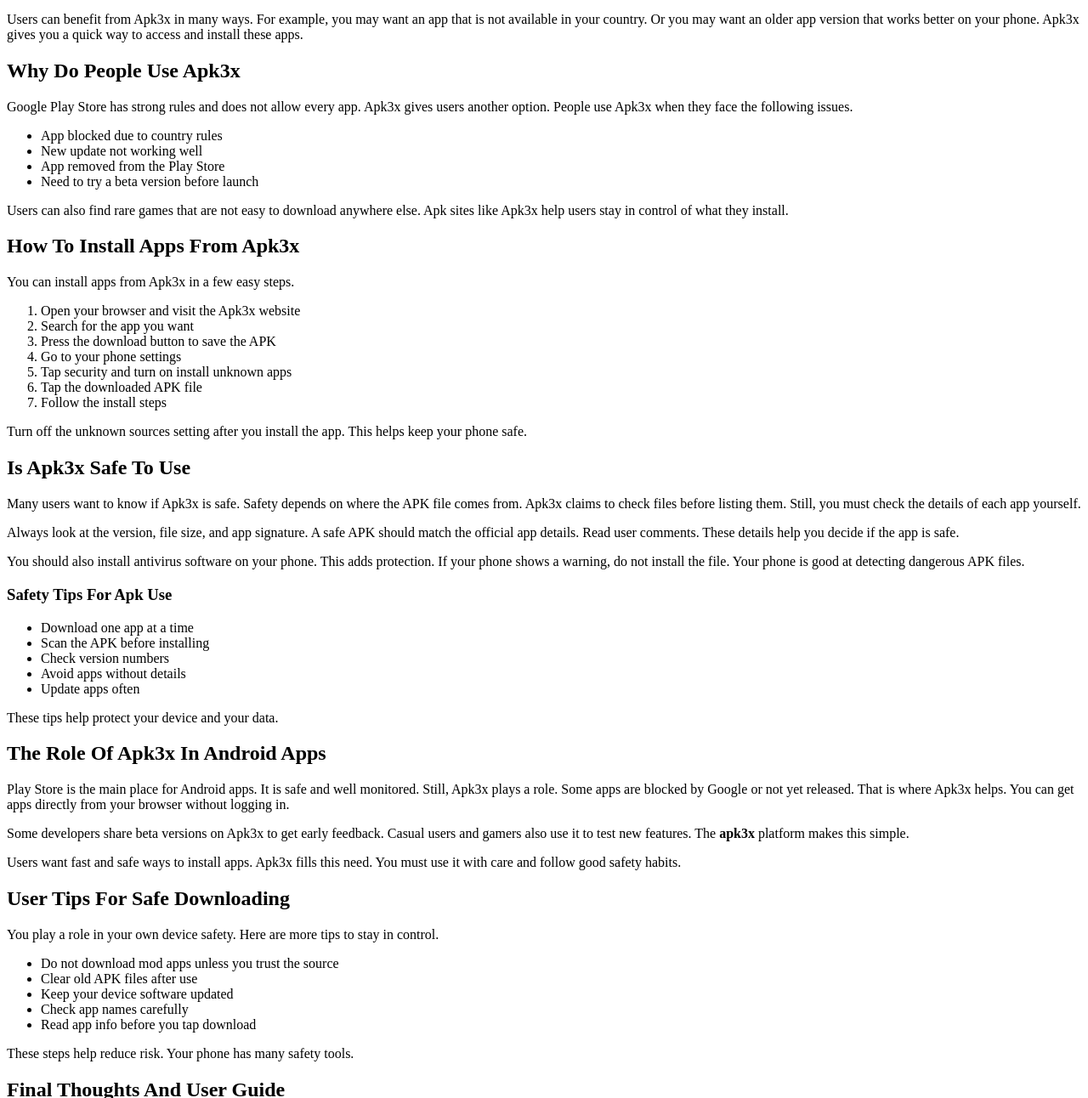
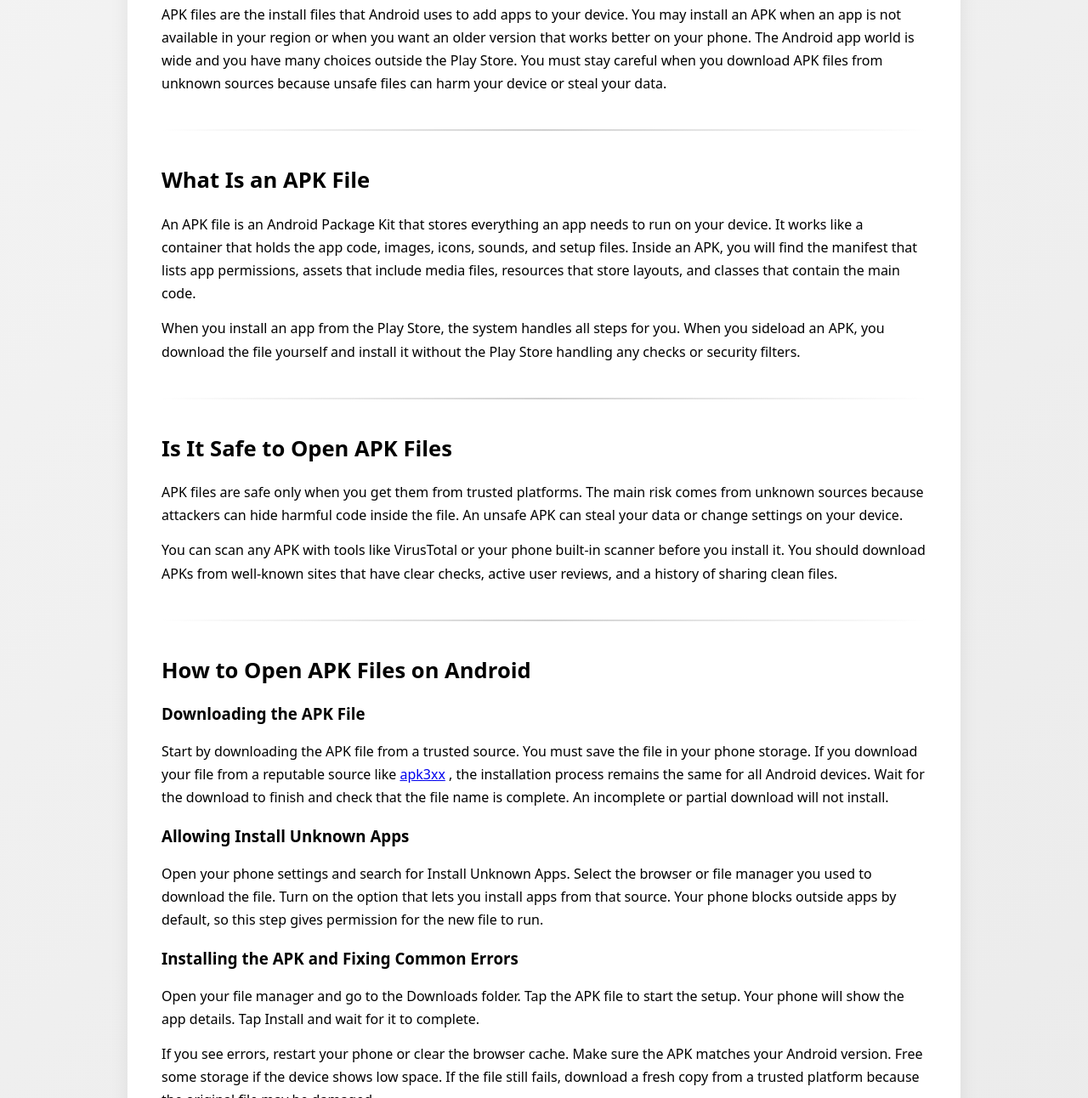
Before and after one commit to infobacklinks/apk3x, a plain HTML site: page index.html in a window 1280 px wide. Shown: the part 221-1513 px from the top of the page at 85% size. Drawn offline with Linux system fonts and the light colour scheme.

Commit message:
Update index.html

```diff
--- a/index.html
+++ b/index.html
@@ -1,99 +1,143 @@
 <!DOCTYPE html>
 <html lang="en">
 <head>
-    <meta charset="UTF-8">
-    <meta name="viewport" content="width=device-width, initial-scale=1.0">
-    <title>Apk3x Review Safe Android Apps For Every User</title>
-    <meta name="google-site-verification" content="_sKLgH3n6fou8KrQes6KahXYR5sjkToQKCJwxe6TWiM" />
+<meta charset="UTF-8">
+<meta name="viewport" content="width=device-width, initial-scale=1.0">
+<title>How to Open APK Files</title>
+<style>
+    body {
+        margin: 0;
+        padding: 0;
+        font-family: system-ui, -apple-system, Segoe UI, Roboto, Helvetica, Arial, sans-serif;
+        background: linear-gradient(135deg, #f3f3f3, #e7e7e7);
+    }
+    .container {
+        max-width: 900px;
+        background: #ffffff;
+        margin: 40px auto;
+        padding: 40px;
+        border-radius: 16px;
+        box-shadow: 0 6px 22px rgba(0,0,0,0.08);
+        width: 90%;
+    }
+    h1 {
+        font-size: 2.3rem;
+        margin-bottom: 20px;
+        font-weight: 700;
+        text-align: center;
+    }
+    h2 {
+        font-size: 1.6rem;
+        margin-top: 40px;
+        font-weight: 600;
+    }
+    p {
+        font-size: 1rem;
+        line-height: 1.7;
+        margin: 14px 0;
+    }
+    ul {
+        margin: 15px 0 15px 25px;
+        line-height: 1.7;
+    }
+    li {
+        margin-bottom: 6px;
+    }
+    .divider {
+        height: 2px;
+        background: linear-gradient(to right, transparent, #d0d0d0, transparent);
+        margin: 40px 0;
+    }
+
+    @media(max-width: 600px) {
+        .container {
+            padding: 20px;
+        }
+        h1 {
+            font-size: 1.8rem;
+        }
+        h2 {
+            font-size: 1.4rem;
+        }
+    }
+</style>
 </head>
 <body>
+<div class="container">
 
-<h1>Apk3x Review Safe Android Apps For Every User</h1>
+<h1>How to Open APK Files: Complete Guide for Android & PC</h1>
 
-<p>Many Android users search for safe app stores when they cannot access the Google Play Store. Apk3x often appears in these searches. This article explains what Apk3x is, how it works, and how safe it is to download apps from it. You will learn how to use this site in simple and clear steps.</p>
+<p>APK files are the install files that Android uses to add apps to your device. You may install an APK when an app is not available in your region or when you want an older version that works better on your phone. The Android app world is wide and you have many choices outside the Play Store. You must stay careful when you download APK files from unknown sources because unsafe files can harm your device or steal your data.</p>
 
-<h2>What Is Apk3x</h2>
+<div class="divider"></div>
 
-<p>Apk3x is a website that lets you download Android Application Package files. These files are called APK files. They allow you to install apps manually when the app is not available on the official Play Store. Apk3x offers many apps, tools, and games in APK format. You can also find older app versions and region blocked apps.</p>
+<h2>What Is an APK File</h2>
 
-<p>Users can benefit from Apk3x in many ways. For example, you may want an app that is not available in your country. Or you may want an older app version that works better on your phone. Apk3x gives you a quick way to access and install these apps.</p>
+<p>An APK file is an Android Package Kit that stores everything an app needs to run on your device. It works like a container that holds the app code, images, icons, sounds, and setup files. Inside an APK, you will find the manifest that lists app permissions, assets that include media files, resources that store layouts, and classes that contain the main code.</p>
 
-<h2>Why Do People Use Apk3x</h2>
+<p>When you install an app from the Play Store, the system handles all steps for you. When you sideload an APK, you download the file yourself and install it without the Play Store handling any checks or security filters.</p>
 
-<p>Google Play Store has strong rules and does not allow every app. Apk3x gives users another option. People use Apk3x when they face the following issues.</p>
+<div class="divider"></div>
 
-<ul>
-    <li>App blocked due to country rules</li>
-    <li>New update not working well</li>
-    <li>App removed from the Play Store</li>
-    <li>Need to try a beta version before launch</li>
-</ul>
+<h2>Is It Safe to Open APK Files</h2>
 
-<p>Users can also find rare games that are not easy to download anywhere else. Apk sites like Apk3x help users stay in control of what they install.</p>
+<p>APK files are safe only when you get them from trusted platforms. The main risk comes from unknown sources because attackers can hide harmful code inside the file. An unsafe APK can steal your data or change settings on your device.</p>
 
-<h2>How To Install Apps From Apk3x</h2>
+<p>You can scan any APK with tools like VirusTotal or your phone built-in scanner before you install it. You should download APKs from well-known sites that have clear checks, active user reviews, and a history of sharing clean files.</p>
 
-<p>You can install apps from Apk3x in a few easy steps.</p>
+<div class="divider"></div>
 
-<ol>
-    <li>Open your browser and visit the Apk3x website</li>
-    <li>Search for the app you want</li>
-    <li>Press the download button to save the APK</li>
-    <li>Go to your phone settings</li>
-    <li>Tap security and turn on install unknown apps</li>
-    <li>Tap the downloaded APK file</li>
-    <li>Follow the install steps</li>
-</ol>
+<h2>How to Open APK Files on Android</h2>
 
-<p>Turn off the unknown sources setting after you install the app. This helps keep your phone safe.</p>
+<h3>Downloading the APK File</h3>
+<p>Start by downloading the APK file from a trusted source. You must save the file in your phone storage. If you download your file from a reputable source like <a href="https://apk3xx.com">apk3xx</a>
+, the installation process remains the same for all Android devices. Wait for the download to finish and check that the file name is complete. An incomplete or partial download will not install.</p>
 
-<h2>Is Apk3x Safe To Use</h2>
+<h3>Allowing Install Unknown Apps</h3>
+<p>Open your phone settings and search for Install Unknown Apps. Select the browser or file manager you used to download the file. Turn on the option that lets you install apps from that source. Your phone blocks outside apps by default, so this step gives permission for the new file to run.</p>
 
-<p>Many users want to know if Apk3x is safe. Safety depends on where the APK file comes from. Apk3x claims to check files before listing them. Still, you must check the details of each app yourself.</p>
+<h3>Installing the APK and Fixing Common Errors</h3>
+<p>Open your file manager and go to the Downloads folder. Tap the APK file to start the setup. Your phone will show the app details. Tap Install and wait for it to complete.</p>
 
-<p>Always look at the version, file size, and app signature. A safe APK should match the official app details. Read user comments. These details help you decide if the app is safe.</p>
+<p>If you see errors, restart your phone or clear the browser cache. Make sure the APK matches your Android version. Free some storage if the device shows low space. If the file still fails, download a fresh copy from a trusted platform because the original file may be damaged.</p>
 
-<p>You should also install antivirus software on your phone. This adds protection. If your phone shows a warning, do not install the file. Your phone is good at detecting dangerous APK files.</p>
+<div class="divider"></div>
 
-<h3>Safety Tips For Apk Use</h3>
+<h2>How to Open APK Files on PC</h2>
 
-<ul>
-    <li>Download one app at a time</li>
-    <li>Scan the APK before installing</li>
-    <li>Check version numbers</li>
-    <li>Avoid apps without details</li>
-    <li>Update apps often</li>
-</ul>
+<h3>Why Windows Cannot Run APK Files Directly</h3>
+<p>Windows cannot read Android code. The system does not have the tools that Android uses to run mobile apps. You need a program that creates an Android setup on your computer so the APK can install and work.</p>
 
-<p>These tips help protect your device and your data.</p>
+<h3>Using Android Emulators</h3>
+<p>Android emulators create a phone-like space on your PC. Popular options include Bluestacks, NoxPlayer, and LDPlayer. These programs are simple to set up and work well on most computers. After installation, open the emulator and wait for the home screen to load. Drag your APK file into the emulator window. It will install the app and show the icon inside the main menu.</p>
 
-<h2>The Role Of Apk3x In Android Apps</h2>
+<h3>Using Windows Subsystem for Android</h3>
+<p>Windows Subsystem for Android works on many Windows 11 devices. You can install it from the Microsoft Store. After the setup completes, open the WSA settings and link it with the Amazon Appstore. Some users turn on developer mode inside WSA and use the local install tool to add APK files. This method takes more steps, but it lets you run Android apps without a full emulator.</p>
 
-<p>Play Store is the main place for Android apps. It is safe and well monitored. Still, Apk3x plays a role. Some apps are blocked by Google or not yet released. That is where Apk3x helps. You can get apps directly from your browser without logging in.</p>
+<div class="divider"></div>
 
-<p>Some developers share beta versions on Apk3x to get early feedback. Casual users and gamers also use it to test new features. The <strong>apk3x</strong> platform makes this simple.</p>
+<h2>How to Extract or View APK Contents</h2>
 
-<p>Users want fast and safe ways to install apps. Apk3x fills this need. You must use it with care and follow good safety habits.</p>
+<p>APK files work like ZIP archives. You can open them with simple tools to see what is inside. The most common tools are WinRAR and 7-Zip. These programs let you view the folders without installing the app.</p>
 
-<h2>User Tips For Safe Downloading</h2>
+<p>When you open an APK, you will see folders such as assets, res, and META-INF. The assets folder stores media files. The res folder holds layouts and images. META-INF includes the signature files that confirm the app build. Developers and advanced users open APK files to check errors, fix bugs, or study how the app works. Some users also view these folders when they plan small mods or want to understand the structure before manual edits.</p>
 
-<p>You play a role in your own device safety. Here are more tips to stay in control.</p>
+<div class="divider"></div>
 
-<ul>
-    <li>Do not download mod apps unless you trust the source</li>
-    <li>Clear old APK files after use</li>
-    <li>Keep your device software updated</li>
-    <li>Check app names carefully</li>
-    <li>Read app info before you tap download</li>
-</ul>
+<h2>Common Problems When Opening APK Files</h2>
 
-<p>These steps help reduce risk. Your phone has many safety tools.</p>
+<p>You may face a parsing error when the APK does not match your device version. This happens when the file is built for a newer or older Android release. Another common issue is the App Not Installed message. This can appear when your device blocks the install or when a similar app is already on your phone.</p>
 
-<h2>Final Thoughts And User Guide</h2>
+<p>A corrupted APK will fail during setup. This often comes from an incomplete download. You may also run into storage or permission issues when your file manager cannot read or save the APK. Quick fixes include restarting your phone, freeing space, turning on Install Unknown Apps, and downloading a fresh file from a trusted source.</p>
 
-<p><a href="https://apk3x.online">Apk3x</a> gives you access to many apps. You get APK files that help bypass common app blocks. It works well for older devices. Make sure you stay aware when using APK sites. You must read app information and scan files before install. Your phone also needs strong antivirus protection.</p>
+<div class="divider"></div>
 
-<p>You can try <strong>apk3x</strong> if you know how APK files work. Keep your device settings safe when not downloading. Use trusted websites and update your phone often. This keeps your data safe and your apps working well.</p>
+<h2>Conclusion</h2>
 
+<p>You should check every APK for safety before you install it. Scan the file with a trusted tool and make sure the source is clear. Confirm that the APK matches your Android version because a mismatch will cause errors. Avoid random websites that hide download buttons or show unclear file names.</p>
+
+<p>The steps on Android stay simple. Download the file, allow Install Unknown Apps, open your file manager, and run the setup. On a PC, use an Android emulator or Windows Subsystem for Android. Both methods let you install APK files in a steady and controlled way. Stay careful with each download and your device will stay safe.</p>
+
+</div>
 </body>
 </html>
```
